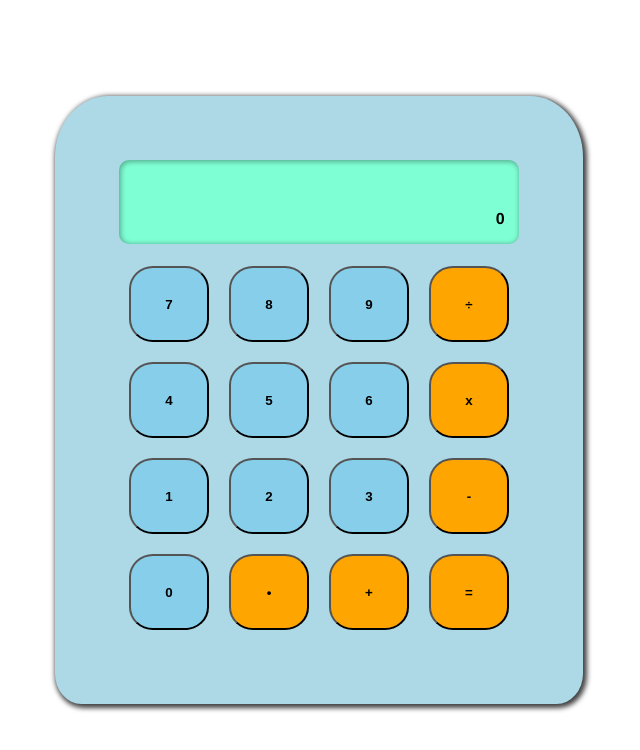
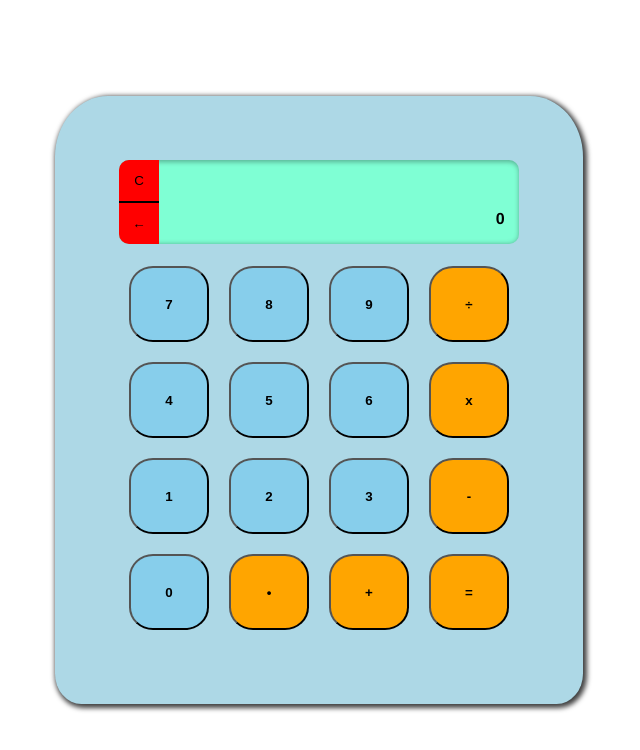
Before and after one commit to Kdoni/calculator, a plain HTML site: page index.html in a window 1280 px wide. Shown: the whole page, without its empty margins (321-961 px from the left). Drawn offline with Linux system fonts and the light colour scheme.

Commit message:
A couple of button left.

```diff
--- a/index.html
+++ b/index.html
@@ -16,6 +16,8 @@
         <div class="grid-item screen">
             <p class="value">0</p>
             <p class="display">0</p>
+            <button class="clear">C</button>
+            <button class="mistake">&larr;</button>
         </div>
         <button class="grid-item push number" id="7">
             <p>7</p>
--- a/styles.css
+++ b/styles.css
@@ -37,6 +37,8 @@ body {
 
 .screen {
     grid-area: "screen";
+    overflow: hidden;
+    position: relative;
     background-color: aquamarine;
     grid-column-start: 1;
     grid-column-end: 5;
@@ -86,7 +88,6 @@ button {
     border-color: black;
     cursor: pointer;
     transition: 0.5s;
-
 }
 
 button:disabled {
@@ -99,14 +100,18 @@ button:disabled {
     transform: scale(1.1);
 }
 
-.operator:hover {
+.operator:hover,
+.point:hover {
     transform: scale(1.1);
     background-color: hsl(39, 100%, 80%);
 }
 
-button:active {
+.number:active,
+.point:active,
+.operator:active {
     transform: scale(0.7);
 }
+
 
 .point {
     background-color: orange;
@@ -114,7 +119,25 @@ button:active {
     margin: 10%;
 }
 
-.point:hover {
-    transform: scale(1.1);
-    background-color: hsl(39, 100%, 80%);
+.clear {
+    position: absolute;
+    background-color: red;
+    align-self: flex-start;
+    justify-self: flex-end;
+    top: 0;
+    height: 50%;
+    width: 10%;
+    border: none;
+    border-bottom: 0.5px solid black;
 }
+
+.mistake {
+    position: absolute;
+    background-color: red;
+    align-self: flex-start;
+    height: 50%;
+    width: 10%;
+    border: none;
+    border-top: 0.5px solid black;
+
+}
```
